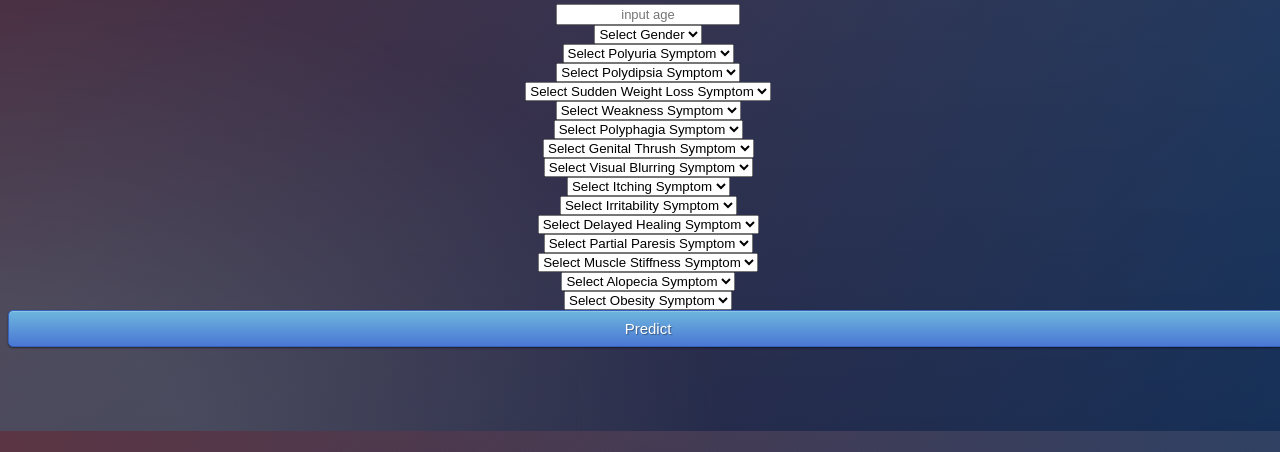
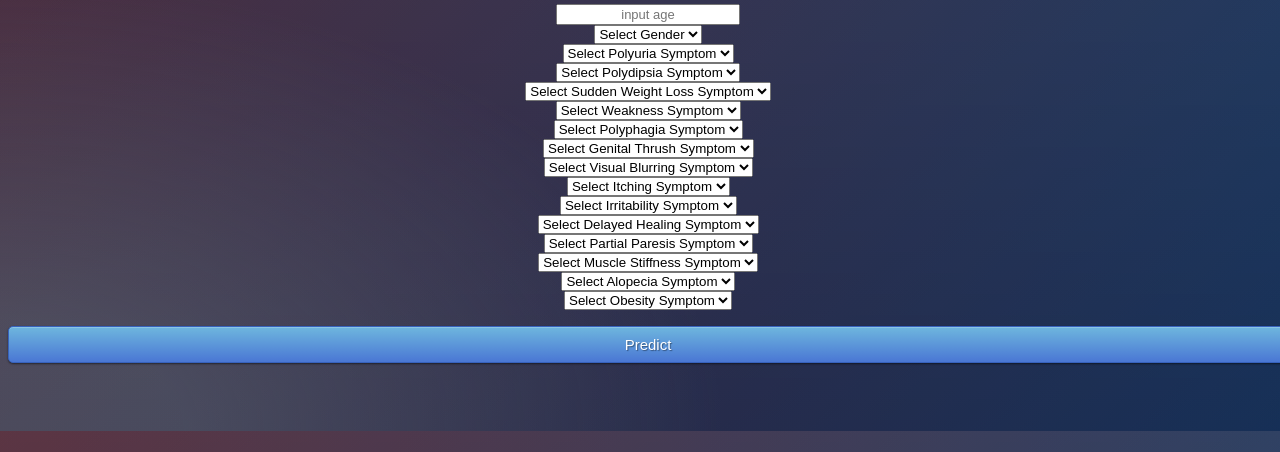
Before and after one commit to zinabu-dot/Risk-prediction-early-stage-diabetes, a Flask app: page / in a window 1280 px wide. Shown: the part 369-821 px from the top of the page. Run offline with Flask 3, Linux system fonts and the light colour scheme; parts of the project's set-up code (start-up, migrations or seed data) failed here and were passed over.

Commit message:
css changed commit

```diff
--- a/static/css/style.css
+++ b/static/css/style.css
@@ -1,5 +1,5 @@
 @import url(https://fonts.googleapis.com/css?family=Open+Sans);
-.btn { display: inline-block; *display: inline; *zoom: 1; padding: 4px 10px 4px; margin: auto; font-size: 13px; line-height: 18px; color: #333333; text-align: center;text-shadow: 0 1px 1px rgba(255, 255, 255, 0.75); vertical-align: middle; background-color: #f5f5f5; background-image: -moz-linear-gradient(top, #ffffff, #e6e6e6); background-image: -ms-linear-gradient(top, #ffffff, #e6e6e6); background-image: -webkit-gradient(linear, 0 0, 0 100%, from(#ffffff), to(#e6e6e6)); background-image: -webkit-linear-gradient(top, #ffffff, #e6e6e6); background-image: -o-linear-gradient(top, #ffffff, #e6e6e6); background-image: linear-gradient(top, #ffffff, #e6e6e6); background-repeat: repeat-x; filter: progid:dximagetransform.microsoft.gradient(startColorstr=#ffffff, endColorstr=#e6e6e6, GradientType=0); border-color: #e6e6e6 #e6e6e6 #e6e6e6; border-color: rgba(0, 0, 0, 0.1) rgba(0, 0, 0, 0.1) rgba(0, 0, 0, 0.25); border: 1px solid #e6e6e6; -webkit-border-radius: 4px; -moz-border-radius: 4px; border-radius: 4px; -webkit-box-shadow: inset 0 1px 0 rgba(255, 255, 255, 0.2), 0 1px 2px rgba(0, 0, 0, 0.05); -moz-box-shadow: inset 0 1px 0 rgba(255, 255, 255, 0.2), 0 1px 2px rgba(0, 0, 0, 0.05); box-shadow: inset 0 1px 0 rgba(255, 255, 255, 0.2), 0 1px 2px rgba(0, 0, 0, 0.05); cursor: pointer; *margin-left: .3em; }
+.btn { display: block; *display: inline; *zoom: 1; padding: 4px 10px 4px; margin-top: 1rem; font-size: 13px; line-height: 18px; color: #333333; text-align: center;text-shadow: 0 1px 1px rgba(255, 255, 255, 0.75); vertical-align: middle; background-color: #f5f5f5; background-image: -moz-linear-gradient(top, #ffffff, #e6e6e6); background-image: -ms-linear-gradient(top, #ffffff, #e6e6e6); background-image: -webkit-gradient(linear, 0 0, 0 100%, from(#ffffff), to(#e6e6e6)); background-image: -webkit-linear-gradient(top, #ffffff, #e6e6e6); background-image: -o-linear-gradient(top, #ffffff, #e6e6e6); background-image: linear-gradient(top, #ffffff, #e6e6e6); background-repeat: repeat-x; filter: progid:dximagetransform.microsoft.gradient(startColorstr=#ffffff, endColorstr=#e6e6e6, GradientType=0); border-color: #e6e6e6 #e6e6e6 #e6e6e6; border-color: rgba(0, 0, 0, 0.1) rgba(0, 0, 0, 0.1) rgba(0, 0, 0, 0.25); border: 1px solid #e6e6e6; -webkit-border-radius: 4px; -moz-border-radius: 4px; border-radius: 4px; -webkit-box-shadow: inset 0 1px 0 rgba(255, 255, 255, 0.2), 0 1px 2px rgba(0, 0, 0, 0.05); -moz-box-shadow: inset 0 1px 0 rgba(255, 255, 255, 0.2), 0 1px 2px rgba(0, 0, 0, 0.05); box-shadow: inset 0 1px 0 rgba(255, 255, 255, 0.2), 0 1px 2px rgba(0, 0, 0, 0.05); cursor: pointer; *margin-left: .3em; }
 .btn:hover, .btn:active, .btn.active, .btn.disabled, .btn[disabled] { background-color: #e6e6e6; }
 .btn-large { padding: 9px 14px; font-size: 15px; line-height: normal; -webkit-border-radius: 5px; -moz-border-radius: 5px; border-radius: 5px; }
 .btn:hover { color: #333333; text-decoration: none; background-color: #e6e6e6; background-position: 0 -15px; -webkit-transition: background-position 0.1s linear; -moz-transition: background-position 0.1s linear; -ms-transition: background-position 0.1s linear; -o-transition: background-position 0.1s linear; transition: background-position 0.1s linear; }
```
